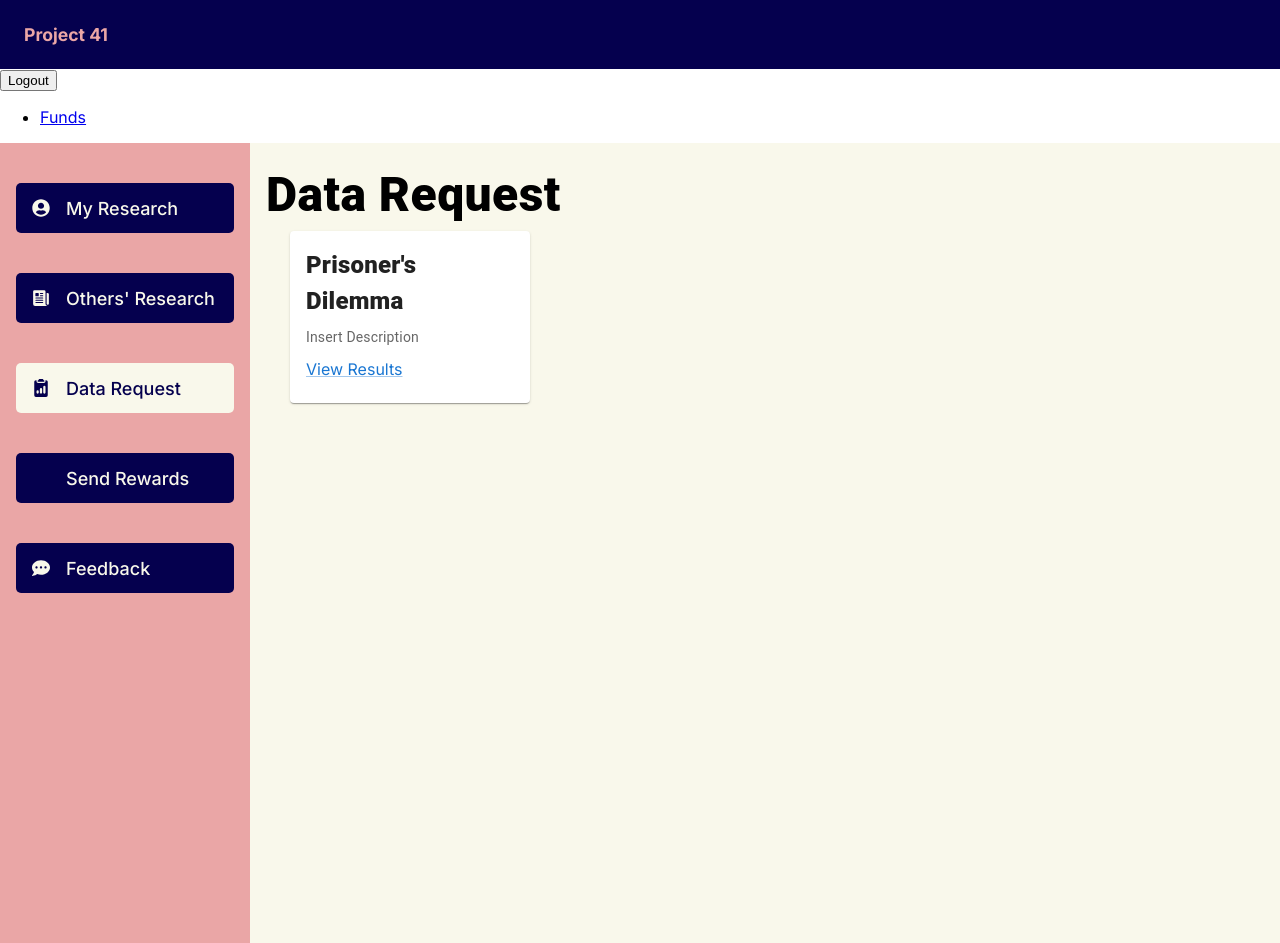
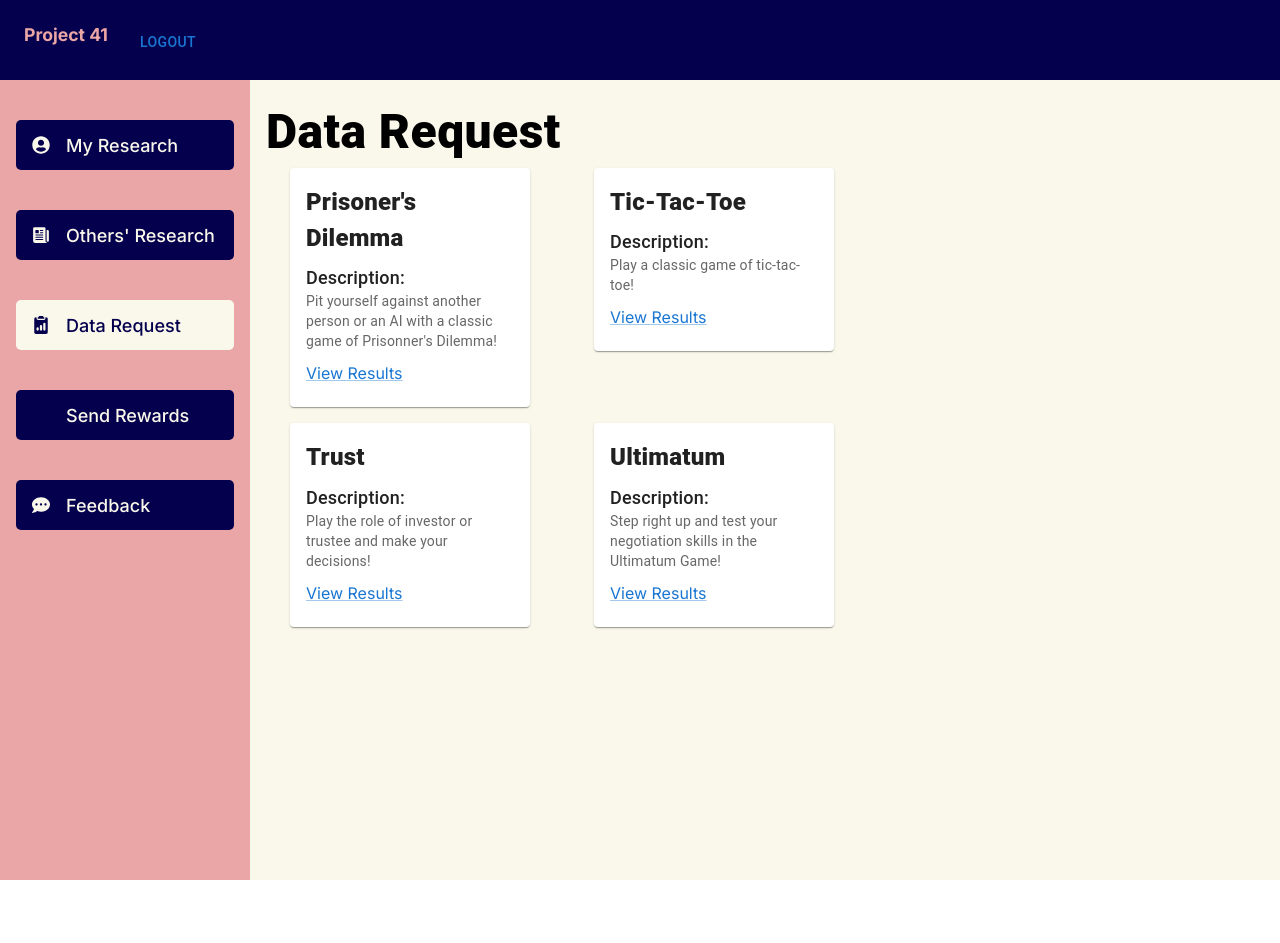
Before and after one commit to snowtheghost/Project41-Frontend, a React (Create React App) app: page /datarequest in a window 1280 px wide. After the commit the page ends 880 px from the top, so only its background shows below. Built offline with nearby package versions, Linux system fonts and the light colour scheme; sample sign-in values are in the browser's storage; some icons are missing.

Commit message:
Hook up Researcher View

```diff
--- a/src/App.tsx
+++ b/src/App.tsx
@@ -93,29 +93,118 @@ const App = () => {
                 </ProtectedRoute>
               }
             />
-            <Route path='/myresearch' element={<MyResearch />} />
-            <Route path='/othersresearch' element={<OthersResearch />} />
-            <Route path='/datarequest' element={<DataRequest />} />
             <Route
-              path='/datarequest/:experimentId'
-              element={<ExperimentData />}
+              path='/myresearch'
+              element={
+                <ProtectedRoute>
+                  <MyResearch />
+                </ProtectedRoute>
+              }
             />
-            <Route path='/sendrewards' element={<SendRewards />} />
+            <Route
+              path='/othersresearch'
+              element={
+                <ProtectedRoute>
+                  <OthersResearch />
+                </ProtectedRoute>
+              }
+            />
+            <Route
+              path='/datarequest'
+              element={
+                <ProtectedRoute>
+                  <DataRequest />
+                </ProtectedRoute>
+              }
+            />
+            <Route
+              path='/datarequest/:gameId'
+              element={
+                <ProtectedRoute>
+                  <ExperimentData />
+                </ProtectedRoute>
+              }
+            />
+            <Route
+              path='/sendrewards'
+              element={
+                <ProtectedRoute>
+                  <SendRewards />
+                </ProtectedRoute>
+              }
+            />
             <Route
               path='/researcher/feedback'
-              element={<ResearcherFeedback />}
+              element={
+                <ProtectedRoute>
+                  <ResearcherFeedback />
+                </ProtectedRoute>
+              }
             />
-            <Route path='/:gameId/home' element={<GameHomePage />} />
-            <Route path='/:gameId/information' element={<GameInformation />} />
-            <Route path='/:gameId/consent' element={<GameConsent />} />
-            <Route path='/:gameId/feedback' element={<GameFeedback />} />
+            <Route
+              path='/:gameId/home'
+              element={
+                <ProtectedRoute>
+                  <GameHomePage />
+                </ProtectedRoute>
+              }
+            />
+            <Route
+              path='/:gameId/information'
+              element={
+                <ProtectedRoute>
+                  <GameInformation />
+                </ProtectedRoute>
+              }
+            />
+            <Route
+              path='/:gameId/consent'
+              element={
+                <ProtectedRoute>
+                  <GameConsent />
+                </ProtectedRoute>
+              }
+            />
+            <Route
+              path='/:gameId/feedback'
+              element={
+                <ProtectedRoute>
+                  <GameFeedback />
+                </ProtectedRoute>
+              }
+            />
             <Route
               path='/games/prisonersdilemma'
-              element={<PrisonersDilemma />}
+              element={
+                <ProtectedRoute>
+                  <PrisonersDilemma />
+                </ProtectedRoute>
+              }
             />
-            <Route path='/games/tictactoe' element={<TicTacToe />} />
-            <Route path='/games/trust' element={<Trust />} />
-            <Route path='/games/ultimatum' element={<Ultimatum />} />
+            <Route
+              path='/games/tictactoe'
+              element={
+                <ProtectedRoute>
+                  <TicTacToe />
+                </ProtectedRoute>
+              }
+            />
+            <Route
+              path='/games/trust'
+              element={
+                <ProtectedRoute>
+                  <Trust />
+                </ProtectedRoute>
+              }
+            />
+            <Route
+              path='/games/ultimatum'
+              element={
+                <ProtectedRoute>
+                  <Ultimatum />
+                </ProtectedRoute>
+              }
+            />
             <Route
               path='/funds'
               element={
--- a/src/components/Home/LandingPage.tsx
+++ b/src/components/Home/LandingPage.tsx
@@ -14,14 +14,14 @@ const LandingPage = () => {
         <p>
           Already have an account? <Link to='/login'>Login</Link>
         </p>
-        <p>
+        {/* <p>
           Redirect to the Researcher View{' '}
           <Link to='/myresearch'>Researcher View</Link>
         </p>
         <p>
           Redirect to the Game Home Page{' '}
           <Link to='/:gameId/home'>Game Home Page</Link>
-        </p>
+        </p> */}
       </Box>
     </Box>
   );
--- a/src/components/ResearcherViewShared/DataRequest/ExperimentCard.tsx
+++ b/src/components/ResearcherViewShared/DataRequest/ExperimentCard.tsx
@@ -28,6 +28,9 @@ const ExperimentCard = (props: Props) => {
         <Typography sx={{ fontSize: 24, fontWeight: 800 }} gutterBottom>
           {title}
         </Typography>
+        <Typography sx={{ fontSize: 18, fontWeight: 500 }}>
+          Description:
+        </Typography>
         <Typography variant='body2' color='text.secondary' sx={{ mb: 1.5 }}>
           {description}
         </Typography>
--- a/src/components/Shared/Header.tsx
+++ b/src/components/Shared/Header.tsx
@@ -1,7 +1,10 @@
-import { Link as RouterLink } from 'react-router-dom';
+import { Link as RouterLink, useNavigate } from 'react-router-dom';
 
-import Box from '@mui/material/Box';
+import Grid from '@mui/material/Grid';
 import Link from '@mui/material/Link';
+
+import { isLoggedIn, logout } from 'src/utils/auth';
+import { Button } from '@mui/material';
 
 type Props = {
   title: String;
@@ -9,16 +12,25 @@ type Props = {
 
 const Header = (props: Props) => {
   const { title } = props;
+  const navigate = useNavigate();
+
+  const handleLogout = () => {
+    logout();
+    navigate('/');
+    window.location.reload();
+  };
 
   return (
-    <Box
+    <Grid
       sx={{
         backgroundColor: '#05004E',
         width: '100%',
-        Height: '10%',
+        height: '10%',
         padding: '1.5rem 0',
       }}
+      container
     >
+      <Grid item>
         <Link
           component={RouterLink}
           to='/'
@@ -32,7 +44,15 @@ const Header = (props: Props) => {
         >
           {title}
         </Link>
-    </Box>
+      </Grid>
+      {isLoggedIn() && (
+        <Grid item>
+          <Button sx={{}} onClick={handleLogout}>
+            Logout
+          </Button>
+        </Grid>
+      )}
+    </Grid>
   );
 };
 
--- a/src/components/Shared/Layout.jsx
+++ b/src/components/Shared/Layout.jsx
@@ -1,4 +1,4 @@
-import { Link, useNavigate } from 'react-router-dom';
+import { useNavigate } from 'react-router-dom';
 
 import Header from 'src/components/Shared/Header';
 
@@ -12,16 +12,7 @@ const Layout = ({ children }) => {
     <div>
       {/* Other layout content */}
       <Header title={'Project 41'} />
-      {isLoggedIn() && <LogoutButton navigate={navigate} />}
-      {isLoggedIn() && (
-        <nav>
-          <ul>
-            <li>
-              <Link to='/funds'>Funds</Link>
-            </li>
-          </ul>
-        </nav>
-      )}
+      {/* {isLoggedIn() && <LogoutButton navigate={navigate} />} */}
       <div style={{ height: '90%' }}>{children}</div>
     </div>
   );
--- a/src/components/UserLogin/LoginContainer.tsx
+++ b/src/components/UserLogin/LoginContainer.tsx
@@ -41,6 +41,7 @@ const LoginContainer = () => {
       const token = response.data.token;
       // Store the token in local storage
       localStorage.setItem('token', token);
+      localStorage.setItem('userType', type); // This is not safe as it is session dependent.
       // Redirect the user to the homepage or any other desired page
       navigate('/');
     } catch (error) {
--- a/src/components/UserLogin/RegisterContainer.tsx
+++ b/src/components/UserLogin/RegisterContainer.tsx
@@ -7,7 +7,6 @@ import Grid from '@mui/material/Grid';
 import Link from '@mui/material/Link';
 import Paper from '@mui/material/Paper';
 import Typography from '@mui/material/Typography';
-import Tooltip from '@mui/material/Tooltip';
 
 import axios from 'src/utils/axiosInstance';
 
@@ -44,6 +43,7 @@ const RegisterContainer = () => {
       const token = response.data.token;
       // Handle successful registration or any additional logic
       localStorage.setItem('token', token);
+      localStorage.setItem('userType', type); // This is not safe as it is session dependent.
       // Redirect the user to the homepage or any other desired page
       navigate('/');
     } catch (error) {
@@ -81,10 +81,8 @@ const RegisterContainer = () => {
             Participant
           </Button>
         </Grid>
-        <Tooltip title='To be implemented' placement='top'>
         <Grid className='Researcher-Button' item xs={6}>
           <Button
-              disabled
             onClick={() => setUserType('RESEARCHER')}
             sx={{
               color: '#05004E',
@@ -103,7 +101,6 @@ const RegisterContainer = () => {
             Researcher
           </Button>
         </Grid>
-        </Tooltip>
       </Grid>
       <Paper
         sx={{
--- a/src/pages/Home/HomePage.tsx
+++ b/src/pages/Home/HomePage.tsx
@@ -22,9 +22,18 @@ const HomePage = () => {
   }, []);
 
   const isLoggedIn = !!localStorage.getItem('token');
+  const userType = localStorage.getItem('userType');
 
   return (
-    <Box>{!isLoggedIn ? <LandingPage /> : <Navigate to='/gamelibrary' />}</Box>
+    <Box>
+      {!isLoggedIn ? (
+        <LandingPage />
+      ) : userType === 'PLAYER' ? (
+        <Navigate to='/gamelibrary' />
+      ) : (
+        <Navigate to='/myresearch' />
+      )}
+    </Box>
   );
 };
 
--- a/src/pages/ResearcherView/DataRequest.tsx
+++ b/src/pages/ResearcherView/DataRequest.tsx
@@ -1,3 +1,4 @@
+import Box from '@mui/material/Box';
 import Grid from '@mui/material/Grid';
 import Typography from '@mui/material/Typography';
 import ExperimentCard from 'src/components/ResearcherViewShared/DataRequest/ExperimentCard';
@@ -13,16 +14,45 @@ const DataRequest = () => {
       <Grid item>
         <ResearcherSideBar />
       </Grid>
-      <Grid item sx={{ margin: '1rem' }}>
+      <Box sx={{ margin: '1rem', width: '66%' }}>
         <Typography sx={{ fontSize: '48px', fontWeight: 800 }}>
           Data Request
         </Typography>
-        <ExperimentCard
-          title={`Prisoner's Dilemma`}
-          description={'Insert Description'}
-          game={'prisonersdilemma'}
-        />
-      </Grid>
+        <Grid container spacing={2}>
+          <Grid item>
+            <ExperimentCard
+              title={`Prisoner's Dilemma`}
+              description={`Pit yourself against another person or an AI with a classic game of Prisonner's Dilemma!`}
+              game={'prisonersdilemma'}
+            />
+          </Grid>
+          <Grid item>
+            <ExperimentCard
+              title={`Tic-Tac-Toe`}
+              description={'Play a classic game of tic-tac-toe!'}
+              game={'tictactoe'}
+            />
+          </Grid>
+          <Grid item>
+            <ExperimentCard
+              title={`Trust`}
+              description={
+                'Play the role of investor or trustee and make your decisions!'
+              }
+              game={'trust'}
+            />
+          </Grid>
+          <Grid item>
+            <ExperimentCard
+              title={`Ultimatum`}
+              description={
+                'Step right up and test your negotiation skills in the Ultimatum Game!'
+              }
+              game={'ultimatum'}
+            />
+          </Grid>
+        </Grid>
+      </Box>
     </Grid>
   );
 };
```
Also changed, not shown: src/pages/ResearcherView/[experimentId]/ExperimentData.tsx (+42 -9 lines). Lines whose indentation alone changed are shown as unchanged.
